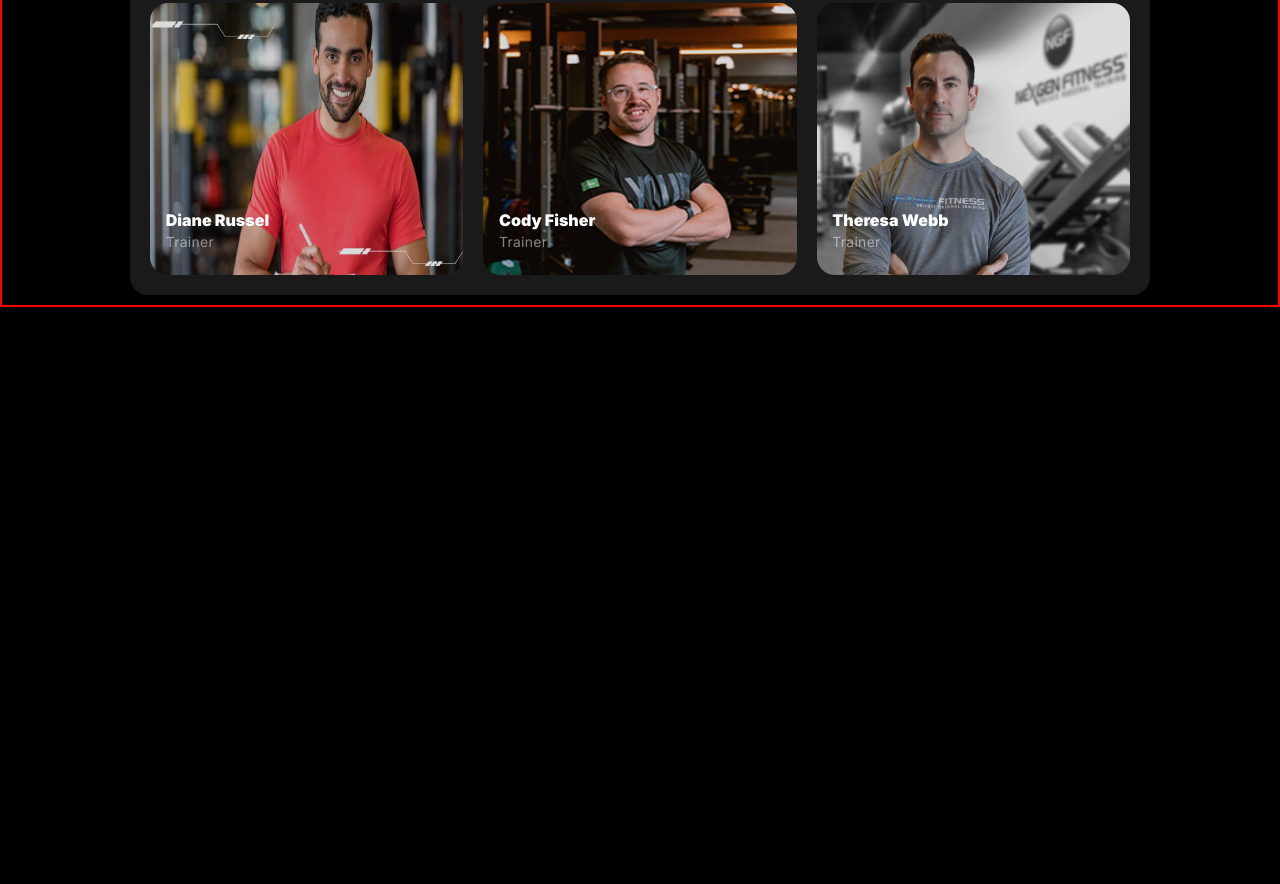
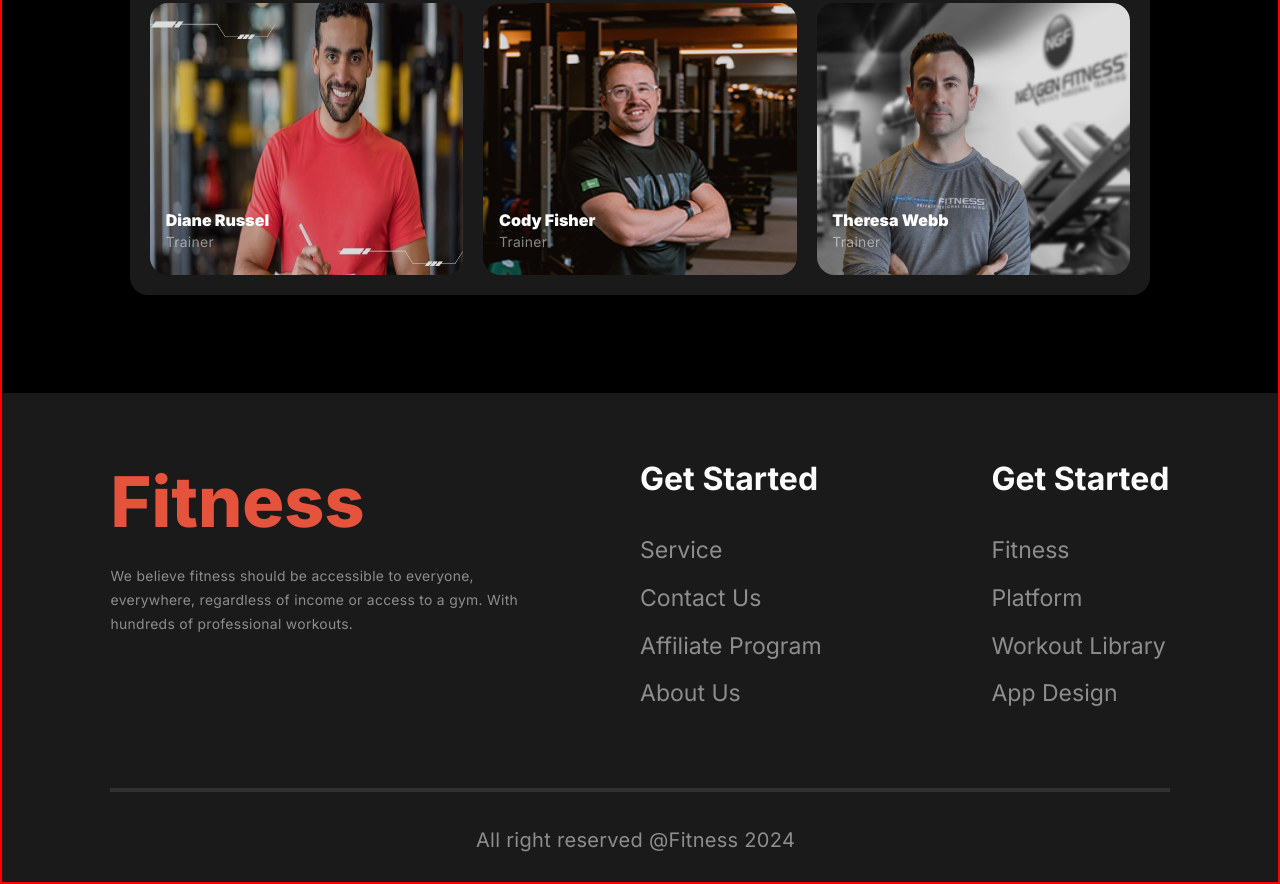
Before and after one commit to RaiyanJiyon/Fitness-Gym-Responsive-Website, a plain HTML site: page index.html in a window 1280 px wide. Shown: the part 3759-4643 px from the top of the page. Before the commit the page ends 4066 px from the top, so only its background shows below. Drawn offline with Linux system fonts and the light colour scheme.

Commit message:
Added footer section design

```diff
--- a/index.html
+++ b/index.html
@@ -220,6 +220,35 @@
       </div>
     </section>
   </main>
-  <footer></footer>
+  <footer class="footer">
+    <div class="footer-content">
+      <div class="footer__fitness__content">
+        <h2 class="footer__fitness__title">Fitness</h2>
+        <p class="footer__fitness__description">
+          We believe fitness should be accessible to everyone, everywhere, regardless of income or access to a gym. With hundreds of professional workouts.
+        </p>
+      </div>
+      <div class="footer__get__started__content">
+        <div class="get__started__one">
+          <h3 class="get__started__title">Get Started</h3>
+          <p class="get__started__description">Service</p>
+          <p class="get__started__description">Contact Us</p>
+          <p class="get__started__description">Affiliate Program</p>
+          <p class="get__started__description">About Us</p>
+        </div>
+        <div class="get__started__two">
+          <h3 class="get__started__title">Get Started</h3>
+          <p class="get__started__description">Fitness</p>
+          <p class="get__started__description">Platform</p>
+          <p class="get__started__description">Workout Library</p>
+          <p class="get__started__description">App Design</p>
+        </div>
+      </div>
+    </div>
+
+    <hr class="horizontal__row">
+
+    <p class="footer__description">All right reserved @Fitness 2024</p>
+  </footer>
 </body>
 </html>
--- a/style.css/style.css
+++ b/style.css/style.css
@@ -685,3 +685,107 @@ th {
   letter-spacing: 0.3px;
   text-align: left;
 }
+
+/* footer */
+.footer {
+  max-width: 1440px;
+  height: 489px;
+  background-color: #1a1a1a;
+  margin-top: 88px;
+  /* padding-top: 1px; */
+  border: 1px solid transparent;
+}
+
+.footer-content {
+  width: 1059px;
+  height: 249px;
+  margin: 0 auto;
+  margin-top: 66px;
+  margin-bottom: 79px;
+  display: flex;
+}
+
+.footer__fitness__content {
+  width: 50%;
+  height: auto;
+}
+
+.footer__fitness__title {
+  color: rgb(230, 83, 60);
+  font-family: Inter;
+  font-size: 4.37rem;
+  font-weight: 800;
+  line-height: 120%;
+  letter-spacing: 0%;
+  text-align: left;
+  margin-bottom: 20px;
+}
+
+.footer__fitness__description {
+  max-width: 443px;
+  height: 72px;
+  color: rgba(255, 255, 255, 0.5);
+  font-family: Inter;
+  font-size: 0.87rem;
+  font-weight: 400;
+  line-height: 24px;
+  letter-spacing: 0.3px;
+  text-align: left;
+}
+
+.footer__get__started__content {
+  width: 50%;
+  height: auto;
+  display: flex;
+  justify-content: space-between;
+}
+
+.get__started__one {
+}
+
+.get__started__two {
+}
+
+.get__started__title {
+  color: rgb(255, 255, 255);
+  font-family: Inter;
+  font-size: 2rem;
+  font-weight: 700;
+  line-height: 120%;
+  letter-spacing: 0%;
+  text-align: left;
+  margin-bottom: 39px;
+}
+
+.get__started__description {
+  color: rgba(255, 255, 255, 0.5);
+  font-family: Inter;
+  font-size: 1.44rem;
+  font-weight: 400;
+  line-height: 120%;
+  letter-spacing: 0%;
+  text-align: left;
+  margin-bottom: 20px;
+}
+
+.horizontal__row {
+  width: 1059.5px;
+  height: 0;
+  border: 2px solid rgba(255, 255, 255, 0.1);
+  margin: 0 auto;
+}
+
+.footer__description {
+  width: 328px;
+  height: 24px;
+  display: block;
+  margin: 0 auto;
+  margin-top: 36px;
+  color: rgba(255, 255, 255, 0.5);
+  font-family: Inter;
+  font-size: 20px;
+  font-weight: 400;
+  line-height: 24px;
+  letter-spacing: 0.3px;
+  text-align: left;
+}
```
